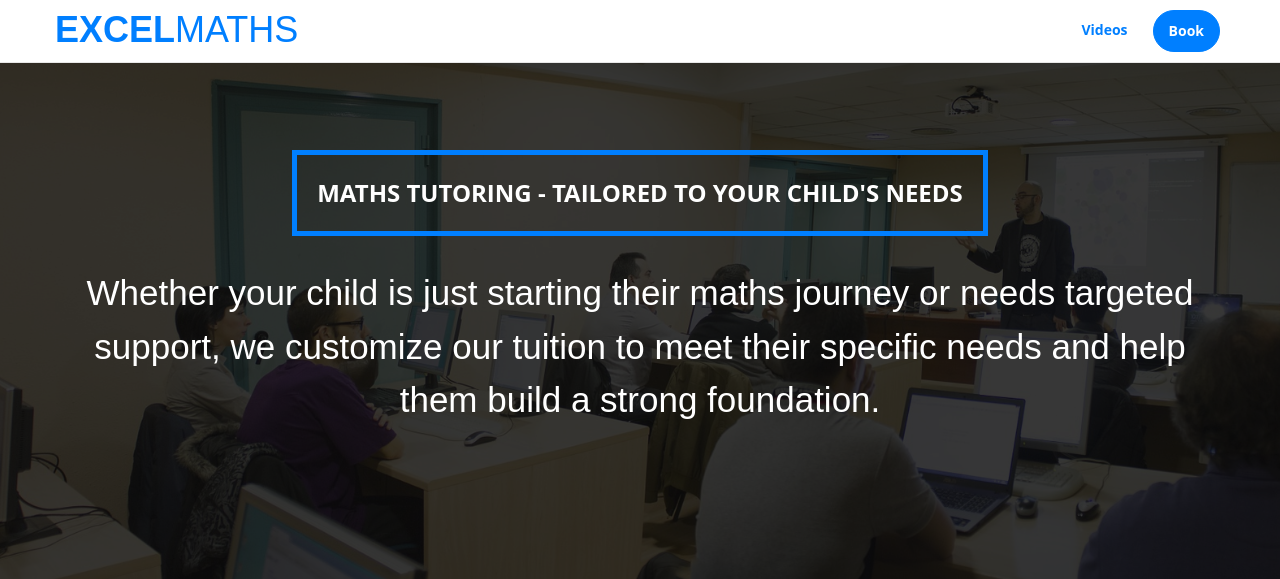
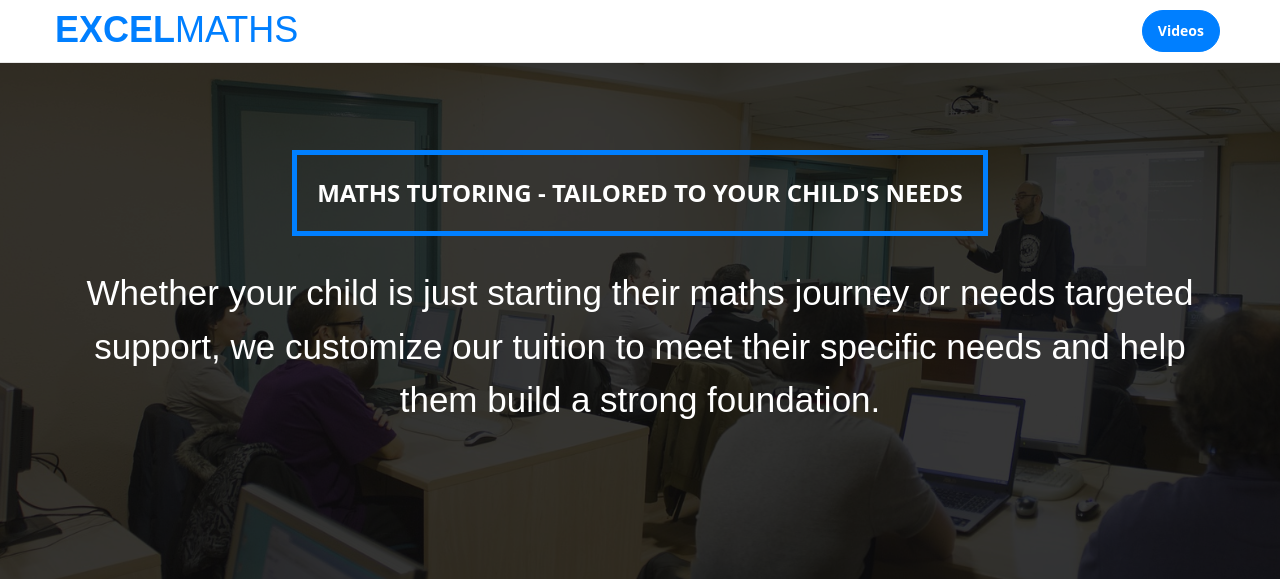
Before and after one commit to DarrenRobinson500/alex_website, a Django app: page / in a window 1280 px wide. Shown: the top 579 px of the page. Run offline with Django 5.2, Linux system fonts and the light colour scheme; data that the repository does not hold is empty; some libraries are stand-ins or nearby versions.

Commit message:
Update the Video button

```diff
--- a/app/templates/home.html
+++ b/app/templates/home.html
@@ -36,8 +36,7 @@
       </div>
       <div class="collapse navbar-collapse" id="myNavbar">
         <ul class="nav navbar-nav navbar-right">
-          <li class="navbar-default"><a href="{% url 'videos' %}">Videos</a></li>
-          <li class="btn-trial"><a href="#footer">Book</a></li>
+          <li class="btn-trial"><a href="{% url 'videos' %}">Videos</a></li>
         </ul>
       </div>
     </div>
--- a/app/templates/videos.html
+++ b/app/templates/videos.html
@@ -37,8 +37,7 @@
       </div>
       <div class="collapse navbar-collapse" id="myNavbar">
         <ul class="nav navbar-nav navbar-right">
-          <li class="navbar-default"><a href="{% url 'home' %}">Home</a></li>
-          <li class="btn-trial"><a href="#footer">Book</a></li>
+          <li class="btn-trial"><a href="{% url 'home' %}">Home</a></li>
         </ul>
       </div>
     </div>
```
